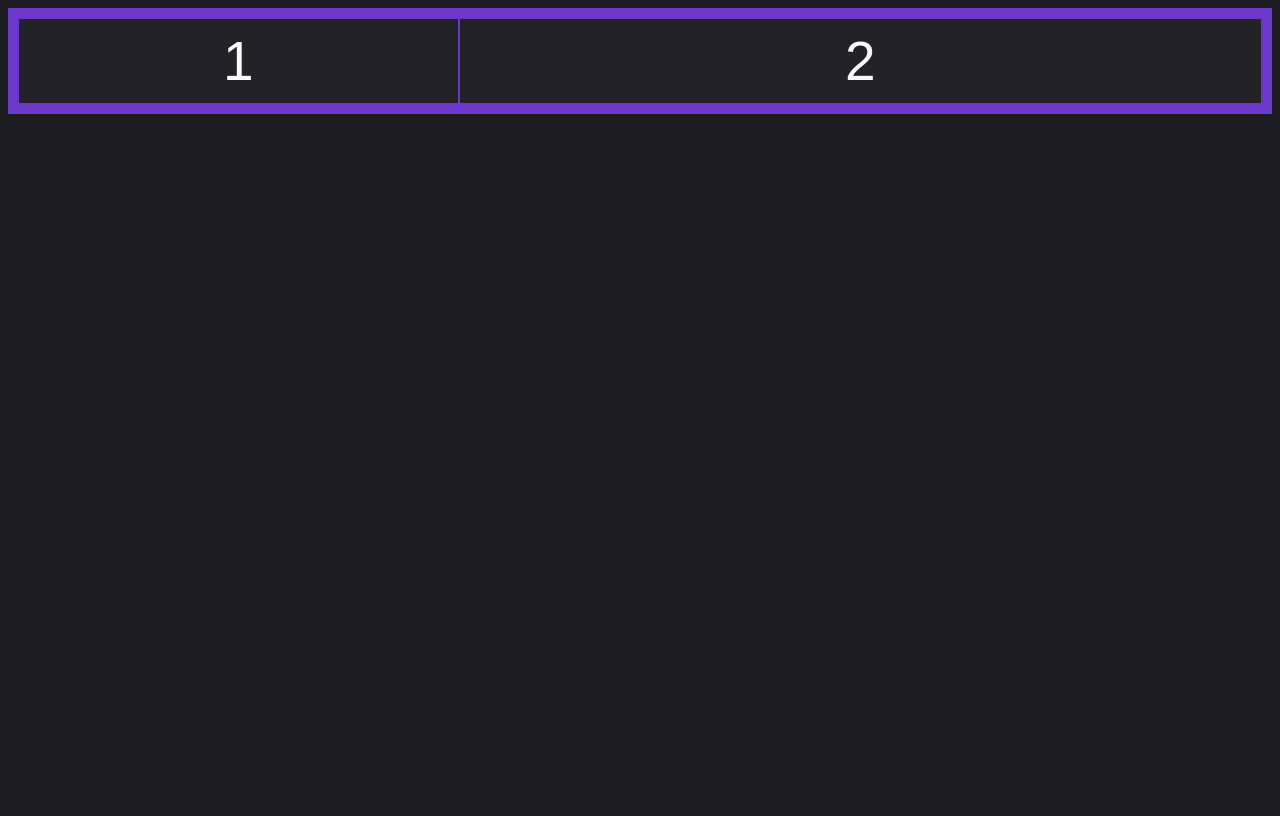
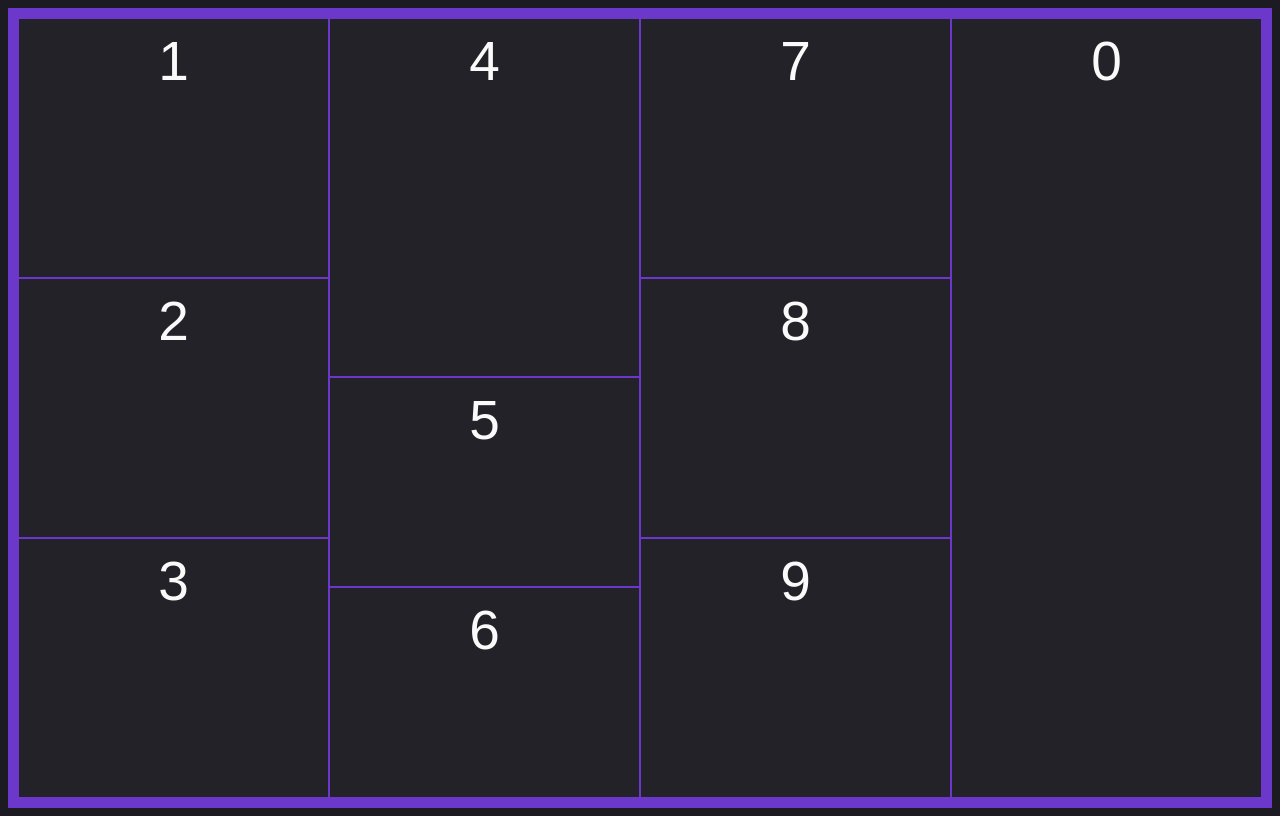
Before and after one commit to RomanKovalenko61/html_css, a plain HTML site: page flex/index.html in a window 1280 px wide. Drawn offline with Linux system fonts and the light colour scheme.

Commit message:
17.13. Flex-wrap с flex-basis

```diff
--- a/flex/index.css
+++ b/flex/index.css
@@ -12,6 +12,9 @@ body {
 .container {
     border: 10px solid #6c38cc;
     display: flex;
+    flex-wrap: wrap;
+    flex-direction: column;
+    height: 100vh;
 }
 
 .item {
@@ -19,19 +22,10 @@ body {
     border: 1px solid #6c38cc;
     text-align: center;
     padding: 10px;
-    flex-basis: 300px;
+    flex-basis: 200px;
+    flex-grow: 1;
 }
 
-.item1 {
-    flex: 1 1 300px;
-    /* flex-grow: 1;
-    flex-shrink: 1;
-    flex-basis: 300px; */
+.item4 {
+    flex-grow: 15;
 }
-
-.item2 {
-    flex: 5 10 100px;
-    /* flex-grow: 5;
-    flex-shrink: 10;
-    flex-basis: 100px; */
-}
--- a/flex/index.html
+++ b/flex/index.html
@@ -14,6 +14,14 @@
     <div class="container">
         <div class="item item1">1</div>
         <div class="item item2">2</div>
+        <div class="item item3">3</div>
+        <div class="item item4">4</div>
+        <div class="item item5">5</div>
+        <div class="item item6">6</div>
+        <div class="item item7">7</div>
+        <div class="item item8">8</div>
+        <div class="item item9">9</div>
+        <div class="item item0">0</div>
     </div>
 </body>
 
```
